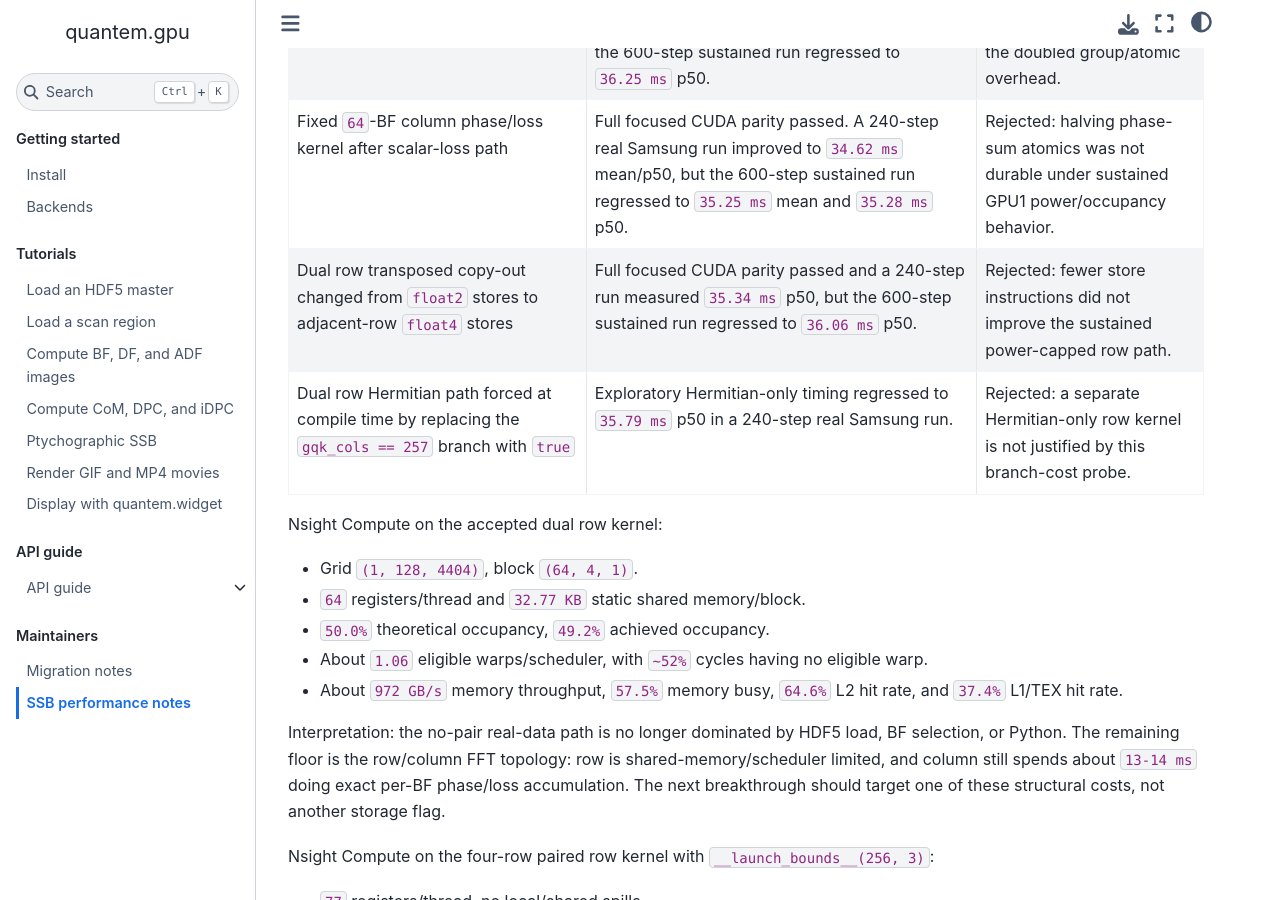
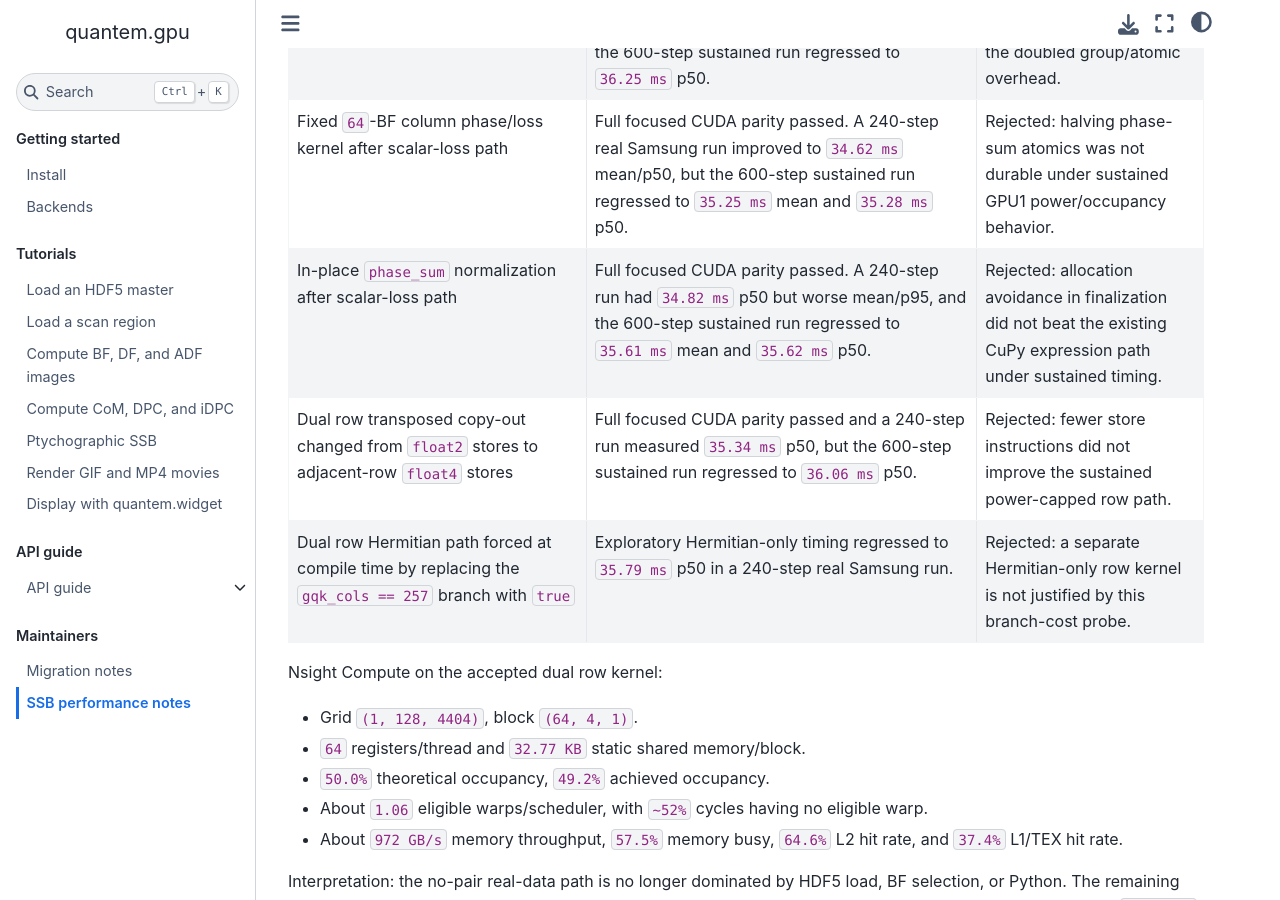
Before and after one commit to bobleesj/quantem.gpu, a Jupyter Book: the page built from docs/maintainer/ssb-performance.md, in a window 1280 px wide and 900 px high, scrolled down 13077 px. Built offline with Jupyter Book 1.0.4 settings and Sphinx 7.4.7 and the Sphinx Book theme 1.1.4, drawn with Linux system fonts in a browser that asks for light colours.

Commit message:
docs: record SSB finalization rejection

```diff
--- a/docs/maintainer/ssb-performance.md
+++ b/docs/maintainer/ssb-performance.md
@@ -499,6 +499,7 @@ Rejected follow-ups from this subpixel-BF pass:
 | Module `--maxrregcount` reduced from `96` to `80` | Full focused CUDA parity passed and a 240-step run improved to `35.12 ms` p50, but the 600-step sustained run settled at `35.72 ms` p50. | Rejected: lower register cap was not a durable sustained win. |
 | Column phase/loss group reduced from `32` BF to `16` BF | Full focused CUDA parity passed. A 240-step run stayed near baseline (`35.52 ms` p50), and the 600-step sustained run regressed to `36.25 ms` p50. | Rejected: extra scheduler parallelism did not offset the doubled group/atomic overhead. |
 | Fixed `64`-BF column phase/loss kernel after scalar-loss path | Full focused CUDA parity passed. A 240-step real Samsung run improved to `34.62 ms` mean/p50, but the 600-step sustained run regressed to `35.25 ms` mean and `35.28 ms` p50. | Rejected: halving phase-sum atomics was not durable under sustained GPU1 power/occupancy behavior. |
+| In-place `phase_sum` normalization after scalar-loss path | Full focused CUDA parity passed. A 240-step run had `34.82 ms` p50 but worse mean/p95, and the 600-step sustained run regressed to `35.61 ms` mean and `35.62 ms` p50. | Rejected: allocation avoidance in finalization did not beat the existing CuPy expression path under sustained timing. |
 | Dual row transposed copy-out changed from `float2` stores to adjacent-row `float4` stores | Full focused CUDA parity passed and a 240-step run measured `35.34 ms` p50, but the 600-step sustained run regressed to `36.06 ms` p50. | Rejected: fewer store instructions did not improve the sustained power-capped row path. |
 | Dual row Hermitian path forced at compile time by replacing the `gqk_cols == 257` branch with `true` | Exploratory Hermitian-only timing regressed to `35.79 ms` p50 in a 240-step real Samsung run. | Rejected: a separate Hermitian-only row kernel is not justified by this branch-cost probe. |
 
```
